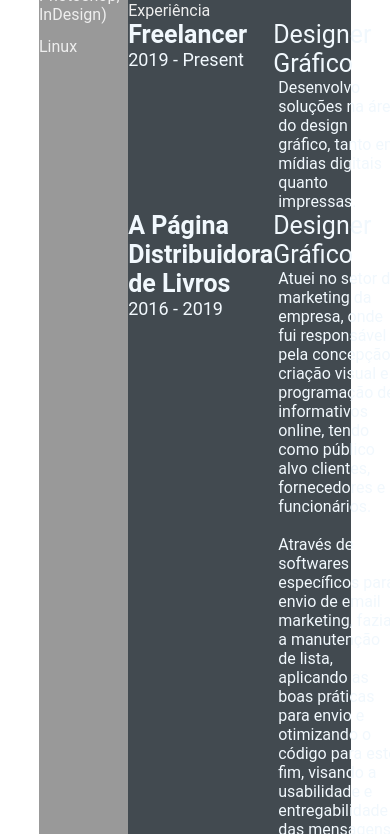
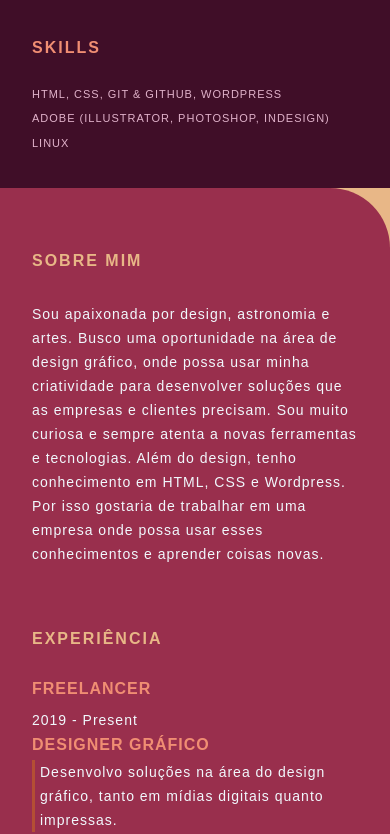
Before and after one commit to lidiga/devweek.github.io, a plain HTML site: page index.html in a window 390 px wide. Shown: the part 734-1568 px from the top of the page. Drawn offline with Linux system fonts and the light colour scheme.

Commit message:
feature: css style (#6)

```diff
--- a/index.html
+++ b/index.html
@@ -6,6 +6,15 @@
     <meta http-equiv="X-UA-Compatible" content="IE=edge">
     <meta name="viewport" content="width=device-width, initial-scale=1.0">
     <title>CV Lilian Krzesinski</title>
+
+    <link rel="preconnect" href="https://fonts.googleapis.com">
+    <link rel="preconnect" href="https://fonts.gstatic.com" crossorigin>
+    <link
+        href="https://fonts.googleapis.com/css2?family=Roboto:ital,wght@0,100;0,300;0,400;0,700;1,100;1,300;1,400;1,700&display=swap"
+        rel="stylesheet">
+
+    <link rel="stylesheet" href="https://cdnjs.cloudflare.com/ajax/libs/font-awesome/4.7.0/css/font-awesome.min.css">
+
     <link rel="stylesheet" href="style.css">
 </head>
 
@@ -57,7 +66,6 @@
                         tecnologias. Além do design, tenho conhecimento em HTML, CSS e Wordpress. Por isso gostaria de
                         trabalhar em uma empresa onde possa usar esses conhecimentos e aprender coisas novas.</p>
                 </section>
-            </div>
                 <section class="experience-gap">
                     <div class="right-title">Experiência</div>
                     <div class="experience-contents">
@@ -67,19 +75,29 @@
                         </div>
                         <div class="exp-right">
                             <p class="exp-position">Designer Gráfico</p>
-                        <p class="exp-desc">Desenvolvo soluções na área do design gráfico, tanto em mídias digitais quanto impressas.</p>
+                            <p class="exp-desc">Desenvolvo soluções na área do design gráfico, tanto em mídias digitais
+                                quanto impressas.</p><br><br>
                         </div>
                         <div class="exp-left">
-                        <p class="exp-company-name">A Página Distribuidora de Livros</p>
+                            <p class="exp-company-name">Grupo A Página</p>
                             <p class="exp-time-period">2016 - 2019</p>
                         </div>
                         <div class="exp-right">
                             <p class="exp-position">Designer Gráfico</p>
-                        <p class="exp-desc">Atuei no setor de marketing da empresa, onde fui responsável pela concepção, criação visual e programação de informativos online, tendo como público alvo clientes, fornecedores e funcionários.
+                            <p class="exp-desc">Atuei no setor de marketing da empresa, onde fui responsável pela
+                                concepção, criação visual e programação de informativos online, tendo como público alvo
+                                clientes, fornecedores e funcionários.
                                 <br><br>
-                            Através de softwares específicos para envio de email marketing, fazia a manutenção de lista, aplicando as boas práticas para envio e otimizando o código para este fim, visando a usabilidade e entregabilidade das mensagens enviadas.
+                                Através de softwares específicos para envio de email marketing, fazia a manutenção de
+                                lista, aplicando as boas práticas para envio e otimizando o código para este fim,
+                                visando a usabilidade e entregabilidade das mensagens enviadas.
                                 <br><br>
-                            Também criei todo tipo de material gráfico impresso para a empresa, como flyers, folders e banners, além de sinalização interna e externa. Desenvolvi materiais para a web como banners animados, além de fazer a atualização periódica do site. Mantinha contato constante com todos os setores internos da empresa, atendendo as demandas, assim como fornecedores e clientes.</p>
+                                Também criei todo tipo de material gráfico impresso para a empresa, como flyers, folders
+                                e banners, além de sinalização interna e externa. Desenvolvi materiais para a web como
+                                banners animados, além de fazer a atualização periódica do site. Mantinha contato
+                                constante com todos os setores internos da empresa, atendendo as demandas, assim como
+                                fornecedores e clientes.
+                            </p><br><br>
                         </div>
                         <div class="exp-left">
                             <p class="exp-company-name">Gremasp abrasivos</p>
@@ -87,19 +105,32 @@
                         </div>
                         <div class="exp-right">
                             <p class="exp-position">Analista de Marketing</p>
-                        <p class="exp-desc"> Design e programação de materiais digitais, tendo como alvo clientes, fornecedores e funcionários.
-                            Design e programação do site corporativo da empresa, bem como da sua marca Swatycomet. Planejamento e design da nova marca Grein, todos a sua linguagem visual e embalagens dos produtos. Desenvolvimento de email marketing, manutenção da lista de contatos, aplicando as melhores práticas para esta mídia e otimização de código, visando uma melhor usabilidade e capacidade de entrega de mensagens enviadas.
-                        </p>
+                            <p class="exp-desc"> Design e programação de materiais digitais, tendo como alvo clientes,
+                                fornecedores e funcionários.
+                                Design e programação do site corporativo da empresa, bem como da sua marca Swatycomet.
+                                Planejamento e design da nova marca Grein, todos a sua linguagem visual e embalagens dos
+                                produtos. Desenvolvimento de email marketing, manutenção da lista de contatos, aplicando
+                                as melhores práticas para esta mídia e otimização de código, visando uma melhor
+                                usabilidade e capacidade de entrega de mensagens enviadas.
+                            </p><br><br>
                         </div>
                         <div class="exp-left">
-                        <p class="exp-company-name">Orbis Planetários</p>
+                            <p class="exp-company-name">Orbis</p>
                             <p class="exp-time-period">2013 - 2015</p>
                         </div>
                         <div class="exp-right">
                             <p class="exp-position">Designer Gráfico</p>
-                        <p class="exp-desc">A Orbis Planetários e Projetos Educacionais é uma empresa cujos integrantes tem mais de 10 anos de experiência em ensino e divulgação de ciências. Com contatos em diversas instituições de ensino e pesquisa, tem em seu currículo a participação em projetos relacionados ao desenvolvimento de atividades, cursos e experimentos nas áreas de Física e Astronomia.
+                            <p class="exp-desc">A Orbis Planetários e Projetos Educacionais é uma empresa cujos
+                                integrantes tem mais de 10 anos de experiência em ensino e divulgação de ciências. Com
+                                contatos em diversas instituições de ensino e pesquisa, tem em seu currículo a
+                                participação em projetos relacionados ao desenvolvimento de atividades, cursos e
+                                experimentos nas áreas de Física e Astronomia.
                                 <br><br>
-                            Responsável pela comunicação visual, tanto no meio impresso como digital. Nisso está incluso a criação da interface gráfica do site, e sua otimização para mecanismos de buscas, criação de anúncios, planejamento e criação de materiais para divulgação, entre outros.</p>
+                                Responsável pela comunicação visual, tanto no meio impresso como digital. Nisso está
+                                incluso a criação da interface gráfica do site, e sua otimização para mecanismos de
+                                buscas, criação de anúncios, planejamento e criação de materiais para divulgação, entre
+                                outros.
+                            </p>
                         </div>
                     </div>
 
@@ -113,7 +144,7 @@
                         </div>
                         <div class="education-right">
                             <p class="education-subject">Licenciatura em Artes Visuais</p>
-                    <p class="education-desc">Graduação de Licenciatura em Artes Visuais</p>
+                            <p class="education-desc">Graduação de Licenciatura em Artes Visuais</p><br><br>
                         </div>
                         <div class="education-left">
                             <p class="education-school-name">UFPR</p>
@@ -121,7 +152,7 @@
                         </div>
                         <div class="education-right">
                             <p class="education-subject">Marketing</p>
-                    <p class="education-desc">Especialização em Marketing Empresarial</p>
+                            <p class="education-desc">Especialização em Marketing Empresarial</p><br><br>
                         </div>
                         <div class="education-left">
                             <p class="education-school-name">UTFPR</p>
@@ -142,7 +173,8 @@
                         </div>
                         <div class="awards-right">
                             <p class="awards-name">Jornada Dev</p>
-                            <p class="awards-desc">Construção de projeto com o uso de Git e Git Hub Pages, estrutura HTML, estilos CSS e aula sobre as Soft Skills de programação</p>
+                            <p class="awards-desc">Construção de projeto com o uso de Git e Git Hub Pages, estrutura
+                                HTML, estilos CSS e aula sobre as Soft Skills de programação</p>
                         </div>
                     </div>
                     <div class="awards-contents">
@@ -152,10 +184,12 @@
                         </div>
                         <div class="awards-right">
                             <p class="awards-name">Code Yourself! An Introduction to Programming</p>
-                            <p class="awards-desc">Princípios básicos de de programação e a construção de animações e jogos usando o Scratch.</p>
+                            <p class="awards-desc">Princípios básicos de de programação e a construção de animações e
+                                jogos usando o Scratch.</p>
                         </div>
                     </div>
                 </section>
+            </div>
         </section>
     </main>
 </body>
--- a/style.css
+++ b/style.css
@@ -3,62 +3,79 @@
     padding: 0;
     box-sizing: border-box;
     list-style: none;
-    font-family: 'Roboto', sans-serif;
+    font-family: 'Montserrat', sans-serif;
+}
+
+body {
+    background-color: #E8B787;
 }
 
 .resume-contents {
     min-height: 100vh;
-    width: 80%;
+    width: 45%;
     margin: 2rem auto;
     display: grid;
-    grid-template-columns: repeat(7, 1fr);
+    grid-template-columns: repeat(8, 1fr);
 }
 
 .left-section {
-    grid-column: span 2;
+    grid-column: span 3;
     height: 100%;
-    background-color: #999999;
+    background-color: #400E28;
 }
 
 .right-section {
     grid-column: span 5;
     height: 100%;
-    background-color: #424a50;
+    background-color: #992F4D;
     border-radius: 0px 60px 0px 0px;
 }
 
-.left-section-contents{
+.left-section-content{
     padding: 2rem 2rem;
 }
 
 .profile {
     width: 100%;
-    border-bottom: 2px solid #eeeeee;
+    border-bottom: 2px solid #400E28;
 }
 
 .profile .profile-image {
     width: 100%;
-    border-radius: 100%;
+    border-radius: 20%;
+    border: 8px solid #501333;
 }
 
 .name {
-    color: #D6DBDF;
-    font-size: 30px;
+    color: #f1cee1;
+    font-size: 25px;
     letter-spacing: 2px;
     text-transform: uppercase;
+    text-align: center;
+    font-weight: bold;
+    padding: 1rem 0;
 }
 
 .profession {
-    color: #eeeeee;
-    font-size: 20px;
+    color: #F08E73;
+    font-size: 18px;
     text-transform: uppercase;
     text-align: center;
+    letter-spacing: 2px;
+    font-weight: bold;
+    padding-bottom: 1rem;
 }
 
 /* .contact-info { border-bottom: 2px solid #1B2631; } */
 .left-title {
-    color: #eeeeee;
-    font-size: 20px;
+    color: #F08E73;
+    font-size: 16px;
+    letter-spacing: 2px;
+    text-transform: uppercase;
+    font-weight: bold;
+    display: flex;
+    align-items: center;
+    padding-top: 3rem;
 }
 
 .contact-info ul {
@@ -68,14 +85,18 @@
 .contact-info ul li,
 .references ul li {
     padding: .4rem 0;
-    color: #eeeeee;
+    display: flex;
+    align-items: center;
+    color: #e0b2ca;
+    letter-spacing: 1px;
+    font-size: 16px;
 }
 
 .contact-info ul li i,
 .references ul li i {
     padding-right: 1rem;
-    font-size: 18px;
-    color: #eeeeee;
+    font-size: 19px;
+    color: #F08E73;
 }
 
 .skills ul {
@@ -83,23 +104,56 @@
 }
 .skills ul li p {
     padding: .4rem 0;
-    color: #eeeeee;
+    color: #e0b2ca;
+    font-size: 16px;
+    letter-spacing: 1px;
+    display: flex;
+    align-items: center;
+    text-transform: uppercase;
 }
+
+.referance-name {
+    padding-top: 1.5rem;
+    padding-bottom: .4rem;
+    font-size: 16px;
+    color: #F9E79F;
+    letter-spacing: 1px;
+    text-transform: uppercase;
+}
+
+.referance-profession {
+    font-size: 14px;
+    color: #e0b2ca;
+    letter-spacing: 1px;
+    /* text-transform: uppercase; */
+    padding-bottom: .4rem;
+}
+
 
 .right-section-contents {
     padding: 2rem 2rem;
 }
 
 .right-title {
-    color: #eeeeee;
+    color: #E8B787;
+    font-size: 30px;
+    letter-spacing: 2px;
+    text-transform: uppercase;
+    font-weight: bold;
+    display: flex;
+    align-items: center;
+    padding: 2rem 0;
+    position: relative;
 }
 
 .gap {
     padding-bottom: 2rem;
 }
 .about-me-contents {
-    font-size: 18px;
-    color: #eeeeee;
+    font-size: 16px;
+    letter-spacing: 1px;
+    line-height: 1.6rem;
+    color: #F1F8FD;
 }
 
 .experience-contents,
@@ -114,25 +168,126 @@
 .exp-company-name,
 .education-school-name,
 .awards-company-name {
-    font-size: 25px;
+    font-size: 22px;
     font-weight: bold;
+    text-transform: uppercase;
+    letter-spacing: 1px;
+    color: #F08E73;
+    padding-bottom: .4rem;
 }
 
 .exp-time-period,
 .educationp-time-period,
 .awards-time-period {
-    font-size: 18px;
+    font-size: 16px;
+    letter-spacing: 1px;
+    line-height: 2rem;
 }
 
 .exp-position,
 .education-subject,
 .awards-name {
-    font-size: 25px;
+    font-size: 22px;
+    font-weight: bold;
+    text-transform: uppercase;
+    letter-spacing: 1px;
+    color: #F08E73;
+    padding-bottom: .4rem;
 }
 
 .exp-desc,
 .education-desc,
 .awards-desc {
-    font-size: 16px;
+    font-size: 14px;
+    letter-spacing: 1px;
+    line-height: 1.5rem;
+    border-left: 3px solid #B44F34;
     padding-left: 5px;
 }
+
+/* Media queries */
+@media screen and (max-width:780px) {
+    .experience-contents,
+    .education-contents,
+    .awards-contents {
+        grid-template-columns: repeat(1, 1fr);
+    }
+}
+
+@media screen and (max-width:780px) {
+    .left-section {
+        grid-column: span 3;
+    }
+
+    .right-section {
+        grid-column: span 4;
+    }
+
+}
+
+@media screen and (max-width:1200px) {
+    .resume-contents {
+        grid-template-columns: repeat(1, 1fr);
+    }
+}
+
+@media screen and (max-width:390px) {
+    .resume-contents {
+        width: 100%;
+        margin: 0 auto;
+    }
+
+    .name {
+        font-size: 18px;
+    }
+
+    .profession {
+        font-size: 16px;
+    }
+
+    .left-title {
+        font-size: 16px;
+    }
+
+    .right-title {
+        font-size: 16px;
+    }
+
+    .contact-info ul li,
+    .references ul li {
+        font-size: 11px;
+    }
+
+    .contact-info ul li i,
+    .references ul li i {
+        /* padding-right: 1rem; */
+        font-size: 11px;
+    }
+
+    .skills ul li p {
+        font-size: 11px;
+    }
+
+    .about-me-contents {
+        font-size: 14px;
+        line-height: 1.5rem;
+    }
+
+    .exp-company-name,
+    .education-school-name,
+    .awards-company-name {
+        font-size: 16px;
+    }
+
+    .exp-time-period,
+    .educationp-time-period,
+    .awards-time-period {
+        font-size: 14px;
+    }
+
+    .exp-position,
+    .education-subject,
+    .awards-name {
+        font-size: 16px;
+    }
+}
```
Lines whose indentation alone changed are shown as unchanged.
